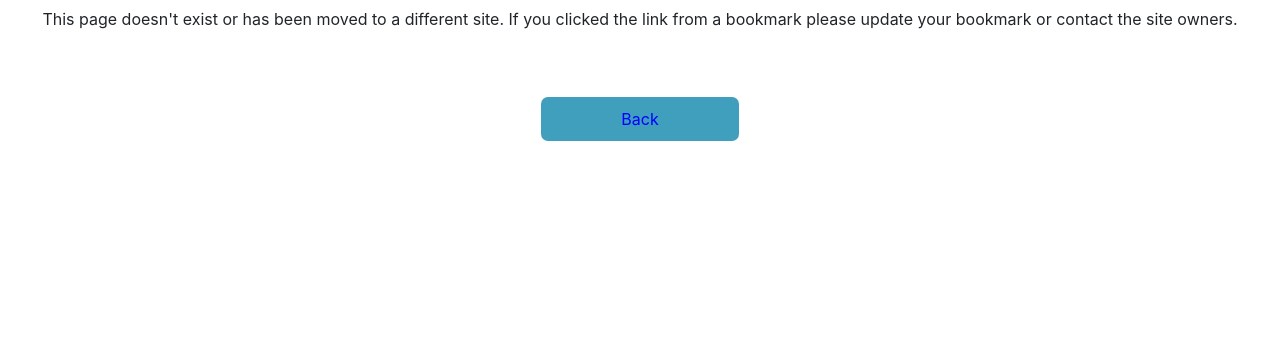
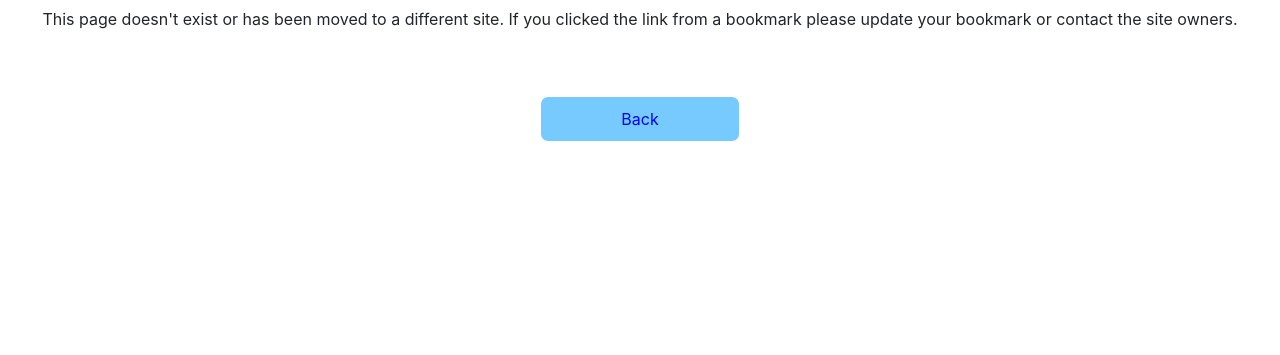
Before and after one commit to AbolareRoheemah/Error404page, a plain HTML site: page index.html in a window 1280 px wide. Shown: the part 445-800 px from the top of the page. Drawn offline with nearby package versions, Linux system fonts and the light colour scheme.

Commit message:
Update error.css

```diff
--- a/error.css
+++ b/error.css
@@ -25,7 +25,7 @@ div{
 }
 .back{
     color: blue;
-    background-color: rgb(63, 159, 189);
+    background-color: rgb(119, 202, 253);
     padding: 10px 80px;
     border: 4px darkblue;
     border-radius: 7px;
```
